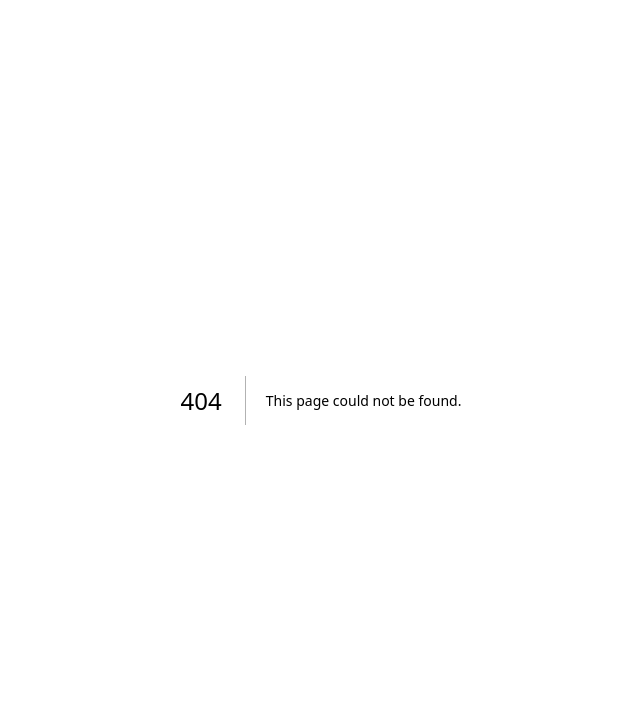
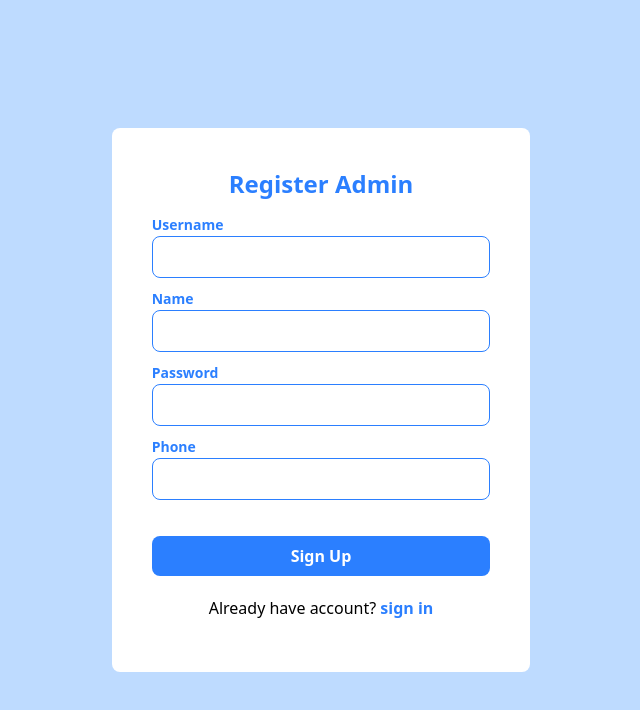
Before and after one commit to Everilll/PDAM, a Next.js app in the folder frontend/: page /sign-up in a window 1280 px wide. Before the commit this address had no page. Shown: the top 710 px of the page, without its empty margins (319-959 px from the left). Built offline with nearby package versions, Linux system fonts and the light colour scheme.

Commit message:
feat(sign-up): add sign-up feature

```diff
--- /dev/null
+++ b/frontend/app/sign-up/page.tsx
@@ -0,0 +1,100 @@
+"use client"
+
+import Link from "next/link";
+import { useState } from "react";
+
+/** use client digunakan untuk menunjukkan halama tersebut
+ * merupakan halaman client side rendering
+ *
+ * client side rendering artinya proses rendering
+ * dilakukan di sisi client (browser)
+ *
+ * waktu yang tepat untuk menggunakan "use client"
+ * adalah ketika halaman tersebut membutuhkan
+ * interaktivitas di sisi client */
+export default function SignUpPage() {
+    /** define state */
+    /** define state adalah variabel yang menyimpan informasi
+     * yang dapat berubah selama proses rendering komponen
+     */
+    const [username, setUsername] = useState<string>("");
+    /**
+     * username: nama state untuk menyimpan
+     * username yang diinputkan user
+     *
+     * setUsername: fungsi untuk mengubah nilai
+     * dari state "username"
+     */
+    const [password, setPassword] = useState<string>("");
+    const [name, setName] = useState<string>("");
+    const [phone, setPhone] = useState<string>("");
+
+    /** function to handle sign up form submission */
+    const handleSignUp = async (e: React.FormEvent) => {
+        e.preventDefault(); // mencegah reload halaman saat submit form
+        try {
+            const request = JSON.stringify({
+                username,
+                password,
+                name,
+                phone
+            })
+            const url = `${process.env.NEXT_PUBLIC_BASE_URL}/admins`;
+            const response = await fetch(url, {
+                method: "POST",
+                headers: {
+                    "Content-Type": "application/json",
+                    "APP-KEY": `${process.env.NEXT_PUBLIC_APP_KEY}`
+                },
+                body: request
+            });
+            if (!response.ok) {
+                alert("Gagal melakukan registrasi admin");
+                return;
+            }
+            const responseData = await response.json();
+            alert(responseData.message);
+        } catch (error) {
+            console.log("Error during sign up:", error);
+        }
+    }
+    return (
+        <div className="w-full h-dvh bg-blue-200 p-3 flex items-center justify-center">
+            <div className="bg-white w-full md:w-1/2 lg:w-1/3 p-10 rounded-lg">
+                <h1 className="text-center font-bold text-blue-500 text-2xl">
+                    Register Admin
+                </h1>
+
+                <form className="my-3" onSubmit={handleSignUp}>
+                    <div className="pb-7">
+                        <label htmlFor="username" className="text-sm font-semibold text-blue-500">Username</label>
+                        <input type="text" id="username"
+                            value={username}
+                            onChange={(e) => setUsername(e.target.value)} className="w-full p-2 border border-blue-500 text-slate-900 mb-2 rounded-lg" />
+
+                        <label htmlFor="name" className="text-sm font-semibold text-blue-500">Name</label>
+                        <input type="text" id="name"
+                            value={name}
+                            onChange={(e) => setName(e.target.value)} className="w-full p-2 border border-blue-500 text-slate-900 mb-2 rounded-lg" />
+
+                        <label htmlFor="password" className="text-sm font-semibold text-blue-500">Password</label>
+                        <input type="password" id="password"
+                            value={password}
+                            onChange={(e) => setPassword(e.target.value)} className="w-full p-2 border border-blue-500 text-slate-900 mb-2 rounded-lg" />
+
+                        <label htmlFor="phone" className="text-sm font-semibold text-blue-500">Phone</label>
+                        <input type="text" id="phone"
+                            value={phone}
+                            onChange={(e) => setPhone(e.target.value)} className="w-full p-2 border border-blue-500 text-slate-900 mb-2 rounded-lg" />
+                    </div>
+
+                    <button type="submit" className="w-full bg-blue-500 text-white p-2 font-semibold hover:bg-blue-600 rounded-lg">
+                        Sign Up
+                    </button>
+
+                    <div className="text-center text-semibold pt-5">Already have account? <Link className="font-semibold text-blue-500" href="/sign-in">sign in</Link></div>
+                </form>
+            </div>
+        </div>
+    )
+}
```
